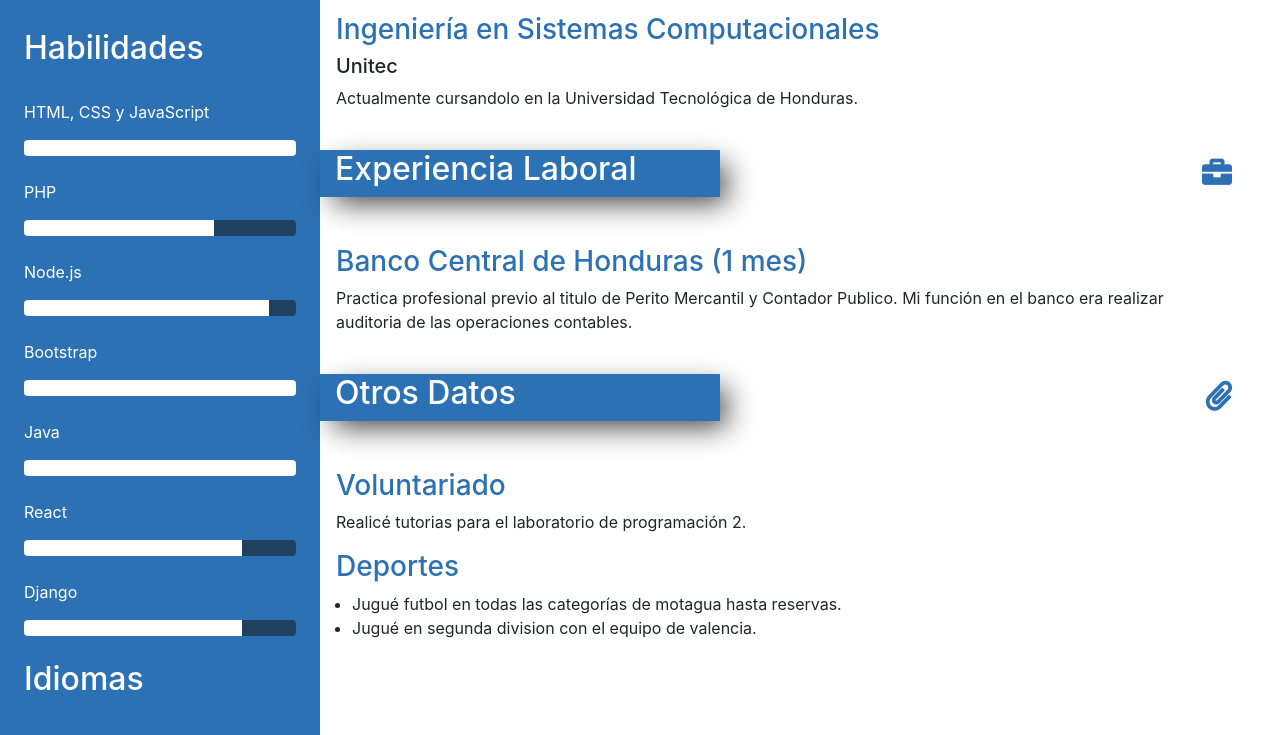
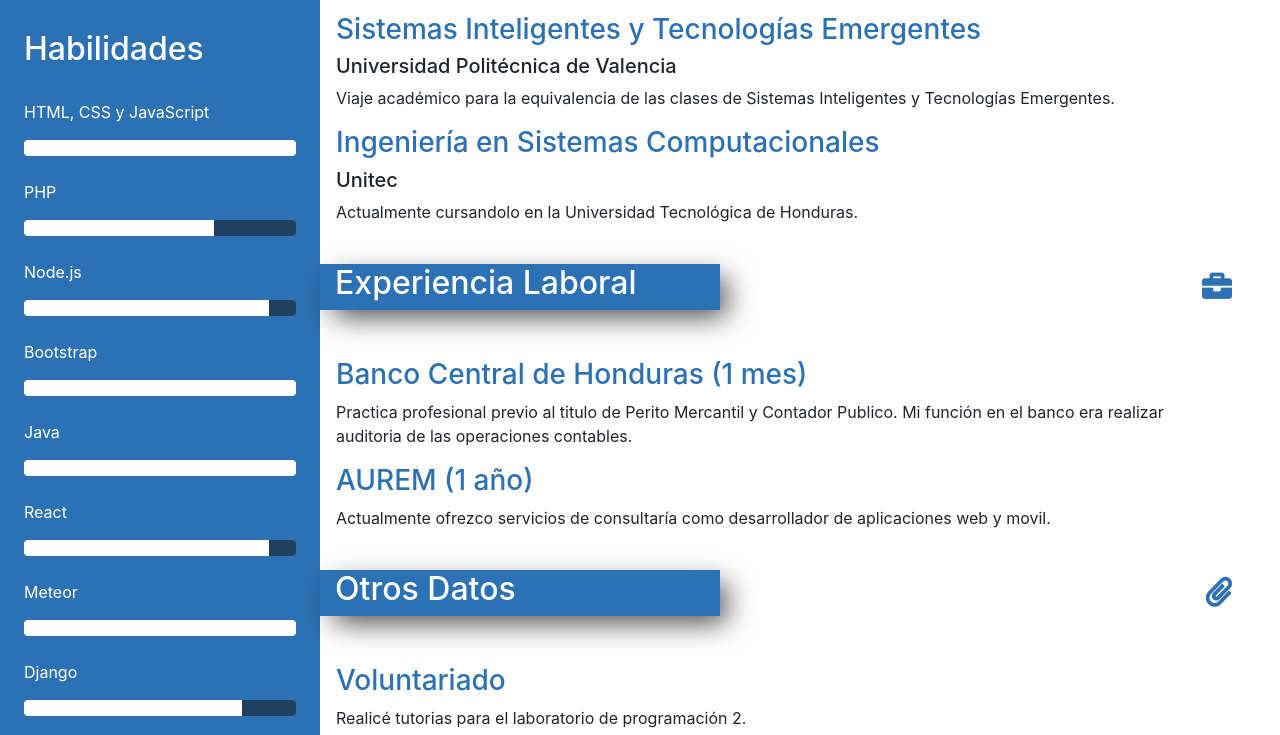
Before and after one commit to Arles96/CurriculumVitae, a plain HTML site: page index.html in a window 1280 px wide. Shown: the part 672-1407 px from the top of the page. Drawn offline with nearby package versions, Linux system fonts and the light colour scheme.

Commit message:
Cambio de imagen y se agrego informacion adicional

```diff
--- a/index.html
+++ b/index.html
@@ -17,7 +17,7 @@
     <div class="row m-0">
         <div class="col-lg-3 container-profile p-0 pb-3">
             <div class="container-image" id="container-img">
-                <img src="./img/arles.jpg" alt="my-img" class="img-thumbnail">
+                <img src="./img/arles.jpeg" alt="my-img" class="img-thumbnail">
                 <h1 id="title-img">Arles Aulio Cerrato Maldonado</h1>
             </div>
             <br>
@@ -73,7 +73,14 @@
                 <div>
                     <p>React</p>
                     <div class="progress mr-4 progress-father-color">
-                        <div class="progress-bar progress-child-color" role="progressbar" style="width: 80%;"></div>
+                        <div class="progress-bar progress-child-color" role="progressbar" style="width: 90%;"></div>
+                    </div>
+                </div>
+                <br>
+                <div>
+                    <p>Meteor</p>
+                    <div class="progress mr-4 progress-father-color">
+                        <div class="progress-bar progress-child-color" role="progressbar" style="width: 100%;"></div>
                     </div>
                 </div>
                 <br>
@@ -145,6 +152,14 @@
                 </p>
             </div>
             <div class="ml-3 mr-5">
+                <h3 class="title">Sistemas Inteligentes y Tecnologías Emergentes</h3>
+                <h5>Universidad Politécnica de Valencia</h5>
+                <p>
+                    Viaje académico para la equivalencia de las clases de Sistemas Inteligentes
+                    y Tecnologías Emergentes.
+                </p>
+            </div>
+            <div class="ml-3 mr-5">
                 <h3 class="title">Ingeniería en Sistemas Computacionales</h3>
                 <h5>Unitec</h5>
                 <p>
@@ -164,6 +179,13 @@
                 <p>
                     Practica profesional previo al titulo de Perito Mercantil y Contador Publico. Mi función en el banco
                     era realizar auditoria de las operaciones contables.
+                </p>
+            </div>
+            <div class="ml-3 mr-5">
+                <h3 class="title">AUREM (1 año)</h3>
+                <p>
+                    Actualmente ofrezco servicios de consultaría como desarrollador de aplicaciones
+                    web y movil.
                 </p>
             </div>
             <br>
```
Also changed, not shown: img/arles.jpeg (added), img/arles.jpg (deleted), img/arles.png (deleted).
